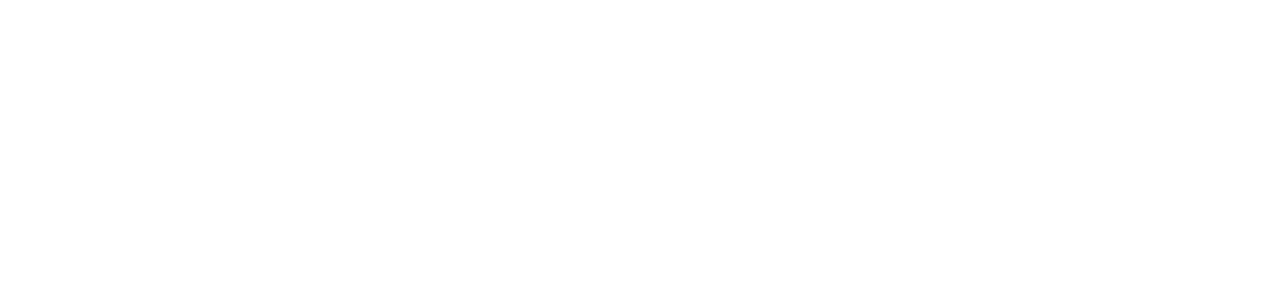
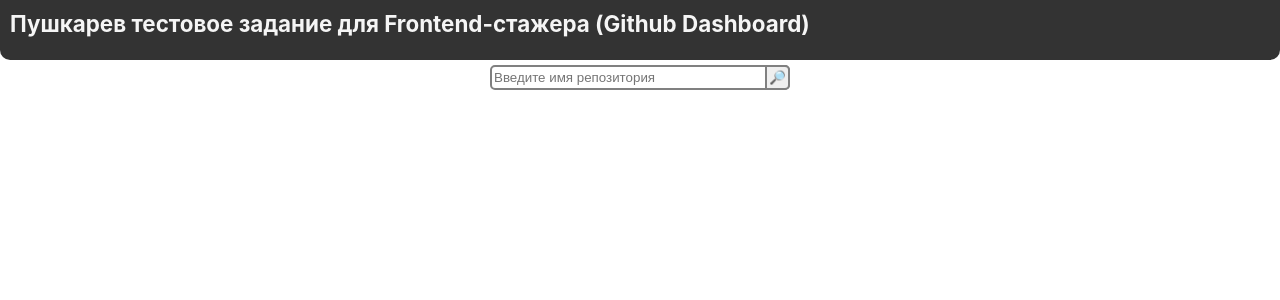
Before and after one commit to Kefir103/github-dashboard, a React app: page / in a window 1280 px wide. Shown: the top 300 px of the page. Built offline with nearby package versions, Linux system fonts and the light colour scheme.

Commit message:
Added components and styles for them. Otherwise added search form and header

```diff
--- a/package.json
+++ b/package.json
@@ -7,9 +7,8 @@
     "build": "npm-run-all styles client:prod",
     "client:dev": "webpack-dev-server --mode development --devtool inline-source-map --open --hot",
     "client:prod": "webpack -p",
-    "dev": "npm-run-all -p styles:w client:dev server:dev",
     "server:dev": "nodemon src/server/index.js",
-    "start": "node src/server/index.js",
+    "start": "npm-run-all -p styles:w client:dev server:dev",
     "styles": "node-sass src/client/styles/styles.scss -o public/",
     "styles:w": "npm run styles && node-sass src/client/styles/styles.scss -o public/ --watch --recursive"
   },
--- a/public/styles.css
+++ b/public/styles.css
@@ -0,0 +1,48 @@
+#header {
+  position: sticky;
+  top: 0;
+  margin: 0;
+  padding: 10px;
+  min-height: 5vh;
+  max-width: 100%;
+  background: #333;
+  color: whitesmoke;
+  text-align: start;
+  border-bottom-left-radius: 10px;
+  border-bottom-right-radius: 10px;
+  font-size: 1.4em;
+  font-weight: bold; }
+  #header p {
+    margin: auto; }
+
+#search-form {
+  position: relative;
+  width: 300px;
+  margin: 5px auto; }
+  #search-form input[type='search'] {
+    box-sizing: border-box;
+    border-radius: 5px;
+    border: 2px solid gray;
+    height: 25px;
+    width: 100%;
+    outline: none; }
+  #search-form button[type='submit'] {
+    box-sizing: border-box;
+    cursor: pointer;
+    width: 25px;
+    height: 25px;
+    position: absolute;
+    top: 0;
+    right: 0;
+    padding: 0;
+    border: 2px solid gray;
+    border-bottom-right-radius: 5px;
+    border-top-right-radius: 5px;
+    outline: none; }
+    #search-form button[type='submit']::before {
+      content: "\1F50E"; }
+
+body {
+  font-family: -apple-system,BlinkMacSystemFont,"Segoe UI",Roboto,"Helvetica Neue",Arial,"Noto Sans",sans-serif,"Apple Color Emoji","Segoe UI Emoji","Segoe UI Symbol","Noto Color Emoji";
+  margin: 0;
+  text-align: center; }
--- a/src/client/App.js
+++ b/src/client/App.js
@@ -1,9 +1,18 @@
 import React from 'react';
 import { BrowserRouter, useHistory, Link, Router, Route, Switch } from 'react-router-dom';
+import Header from './components/Header';
+import Repository from './components/Repository';
+import MainPage from './components/MainPage';
 
 export default function App(props) {
     let history = useHistory();
     return (
-        <></>
+        <BrowserRouter history={history}>
+            <Header />
+            <Switch>
+                <Route path={'/'} component={MainPage} />
+                <Route path={'/test'} component={Repository} />
+            </Switch>
+        </BrowserRouter>
     );
 }
--- /dev/null
+++ b/src/client/components/Header.js
@@ -0,0 +1,9 @@
+import React from 'react';
+
+export default function Header(props) {
+    return (
+        <div id={'header'}>
+            <p>Пушкарев тестовое задание для Frontend-стажера (Github Dashboard)</p>
+        </div>
+    )
+}
--- /dev/null
+++ b/src/client/components/MainPage.js
@@ -0,0 +1,12 @@
+import React from 'react';
+
+export default function MainPage(props) {
+    return (
+        <div>
+            <form id={'search-form'}>
+                <input type={'search'} placeholder={'Введите имя репозитория'}/>
+                <button type={'submit'}/>
+            </form>
+        </div>
+    );
+}
--- /dev/null
+++ b/src/client/components/Repository.js
@@ -0,0 +1,7 @@
+import React from 'react';
+
+export default function Repository(props) {
+    return (
+        <></>
+    )
+}
--- /dev/null
+++ b/src/client/styles/components/_header.scss
@@ -0,0 +1,19 @@
+#header {
+    position: sticky;
+    top: 0;
+    margin: 0;
+    padding: 10px;
+    min-height: 5vh;
+    max-width: 100%;
+    background: #333;
+    color: whitesmoke;
+    text-align: start;
+    border-bottom-left-radius: 10px;
+    border-bottom-right-radius: 10px;
+    font-size: 1.4em;
+    font-weight: bold;
+
+    p {
+        margin: auto;
+    }
+}
--- /dev/null
+++ b/src/client/styles/components/_mainpage.scss
@@ -0,0 +1,30 @@
+#search-form {
+    position: relative;
+    width: 300px;
+    margin: 5px auto;
+    input[type='search'] {
+        box-sizing: border-box;
+        border-radius: 5px;
+        border: 2px solid gray;
+        height: 25px;
+        width: 100%;
+        outline: none;
+    }
+    button[type='submit'] {
+        box-sizing: border-box;
+        cursor: pointer;
+        width: 25px;
+        height: 25px;
+        position: absolute;
+        top: 0;
+        right: 0;
+        padding: 0;
+        border: 2px solid gray;
+        border-bottom-right-radius: 5px;
+        border-top-right-radius: 5px;
+        outline: none;
+        &::before {
+            content: "\1F50E";
+        }
+    }
+}
--- a/src/client/styles/styles.scss
+++ b/src/client/styles/styles.scss
@@ -1,3 +1,6 @@
+@import './components/header';
+@import './components/mainpage';
+
 body {
     font-family: -apple-system,BlinkMacSystemFont,"Segoe UI",Roboto,"Helvetica Neue",Arial,"Noto Sans",sans-serif,"Apple Color Emoji","Segoe UI Emoji","Segoe UI Symbol","Noto Color Emoji";
     margin: 0;
--- a/src/server/index.js
+++ b/src/server/index.js
@@ -1,7 +1,7 @@
 const express = require('express');
 
 const app = express();
-const PORT = process.env.PORT || 3000;
+const PORT = process.env.PORT || 8080;
 
 app.use(express.json({ limit: '50mb' }));
 app.use(express.static('build'));
```
Also changed, not shown: src/client/styles/components/_repository.scss (added).
